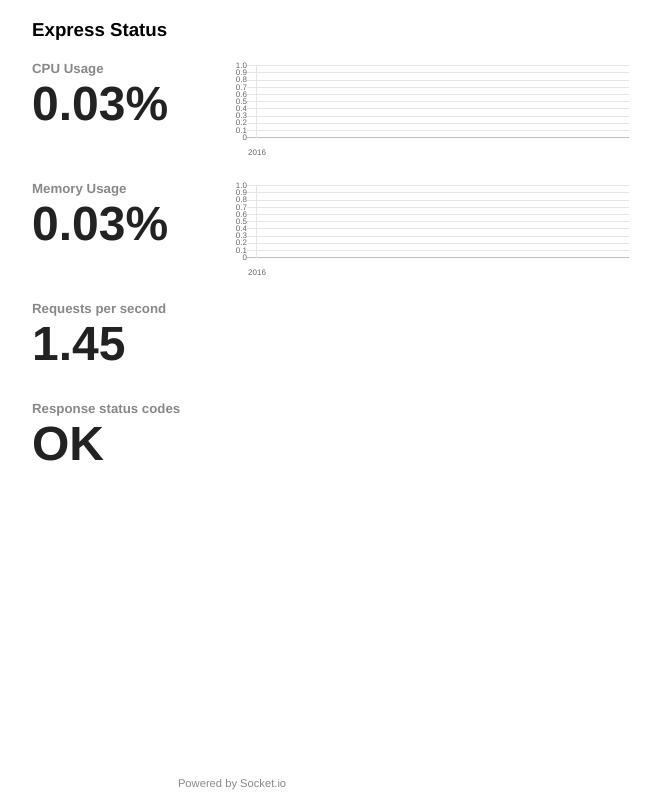
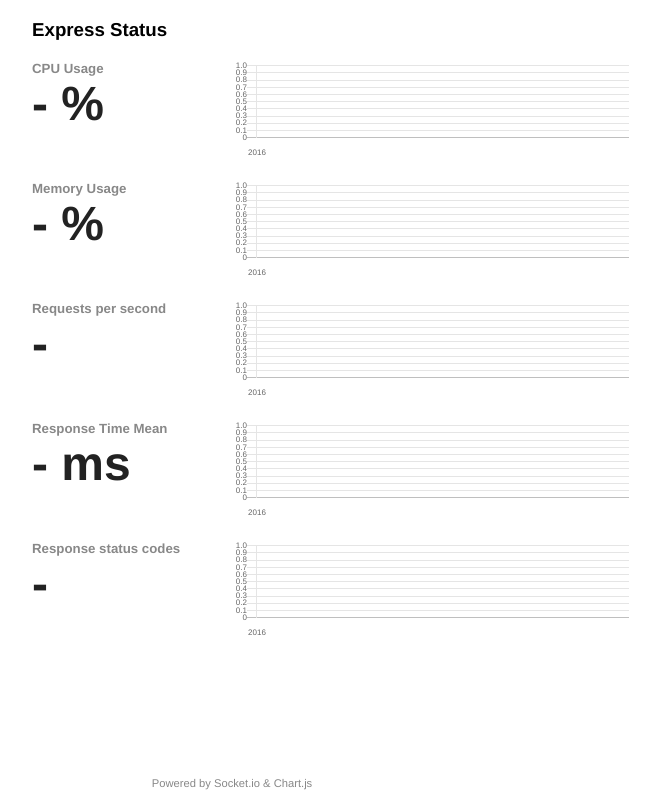
Before and after one commit to RafalWilinski/express-status-monitor, a website: page index.html in a window 1280 px wide. Shown: the whole page, without its empty margins (408-1068 px from the left). Drawn offline with nearby package versions, Linux system fonts and the light colour scheme; no server answers.

Commit message:
📫 Add support for Response Times

```diff
--- a/index.html
+++ b/index.html
@@ -50,33 +50,40 @@
     <div class="container">
         <div class="stats-column">
             <h5>CPU Usage</h5>
-            <h1 id="cpuStat">0.03%</h1>
+            <h1 id="cpuStat">- %</h1>
         </div>
         <canvas id="cpuChart" width="400" height="100"></canvas>
     </div>
     <div class="container">
         <div class="stats-column">
             <h5>Memory Usage</h5>
-            <h1 id="memStat">0.03%</h1>
+            <h1 id="memStat">- %</h1>
         </div>
         <canvas id="memChart" width="400" height="100"></canvas>
     </div>
     <div class="container">
         <div class="stats-column">
             <h5>Requests per second</h5>
-            <h1 id="rpsStat">1.45</h1>
+            <h1 id="rpsStat">-</h1>
         </div>
         <canvas id="rpsChart" width="400" height="100"></canvas>
     </div>
-    <div class="Status Codes">
+    <div class="container">
+        <div class="stats-column">
+            <h5>Response Time Mean</h5>
+            <h1 id="responseTimeStat">- ms</h1>
+        </div>
+        <canvas id="responseTimeChart" width="400" height="100"></canvas>
+    </div>
+    <div class="container">
         <div class="stats-column">
             <h5>Response status codes</h5>
-            <h1 id="codeStat">OK</h1>
+            <h1 id="statusCodeStat">-</h1>
         </div>
-        <canvas id="codeChart" width="400" height="100"></canvas>
+        <canvas id="statusCodeChart" width="400" height="100"></canvas>
     </div>
     <div class="footer">
-        <p>Powered by Socket.io</p>
+        <p>Powered by Socket.io & Chart.js</p>
     </div>
 </div>
 <script>
@@ -95,12 +102,35 @@
         lineTension: 0.3,
         pointRadius: 0,
     }];
+
     var memDataset = [{
         label: 'Memory Usage in MB',
         data: [],
         lineTension: 0.6,
         pointRadius: 0,
     }];
+
+    var responseTimeDataset = [{
+        label: 'Mean Response time',
+        data: [],
+        lineTension: 0.6,
+        pointRadius: 0,
+    }];
+
+    var rpsDataset = [{
+        label: 'Requests per second',
+        data: [],
+        lineTension: 0.6,
+        pointRadius: 0,
+    }];
+
+    var statusCodesDataset = [{
+        label: 'Memory Usage in MB',
+        data: [],
+        lineTension: 0.6,
+        pointRadius: 0,
+    }];
+
     var defaultOptions = {
         scales: {
             yAxes: [{
@@ -124,8 +154,14 @@
     };
 
     var cpuStat = document.getElementById('cpuStat');
+    var memStat = document.getElementById('memStat');
+    var responseTimeStat = document.getElementById('responseTimeStat');
+    var rpsStat = document.getElementById('rpsStat');
     var cpuChartCtx = document.getElementById("cpuChart");
     var memChartCtx = document.getElementById("memChart");
+    var rpsChartCtx = document.getElementById("rpsChart");
+    var responseTimeChartCtx = document.getElementById("responseTimeChart");
+    var statusCodeChartCtx = document.getElementById("statusCodeChart");
     var cpuChart = new Chart(cpuChartCtx, {
         type: 'line',
         data: {
@@ -144,17 +180,55 @@
         options: defaultOptions
     });
 
+    var rpsChart = new Chart(rpsChartCtx, {
+        type: 'line',
+        data: {
+            labels: labels,
+            datasets: responseTimeDataset,
+        },
+        options: defaultOptions
+    });
+
+    var responseTimeChart = new Chart(responseTimeChartCtx, {
+        type: 'line',
+        data: {
+            labels: labels,
+            datasets: responseTimeDataset,
+        },
+        options: defaultOptions
+    });
+
+    var statusCodeChart = new Chart(statusCodeChartCtx, {
+        type: 'line',
+        data: {
+            labels: labels,
+            datasets: statusCodesDataset,
+        },
+        options: defaultOptions
+    });
+
     socket.on('stats', function (data) {
         console.log(data);
         cpuStat.textContent = data.osStats[data.osStats.length - 1].cpu.toFixed(1) + '%';
-        cpuChart.data.datasets[0].data = data.osStats.map((point) => point.cpu);
-        cpuChart.data.labels = data.osStats.map((point) => point.timestamp);
+        cpuChart.data.datasets[0].data = data.osStats.map(function(point) { return point.cpu; });
+        cpuChart.data.labels = data.osStats.map(function(point) { return point.timestamp; });
         cpuChart.update();
 
         memStat.textContent = data.osStats[data.osStats.length - 1].memory.toFixed(1) + 'MB';
-        memChart.data.datasets[0].data = data.osStats.map((point) => point.memory);
-        memChart.data.labels = data.osStats.map((point) => point.timestamp);
+        memChart.data.datasets[0].data = data.osStats.map(function(point) { return point.memory; });
+        memChart.data.labels = data.osStats.map(function(point) { return point.timestamp; });
         memChart.update();
+
+        if (data.responses.length > 0) {
+            responseTimeStat.textContent = data.responses[data.responses.length - 1].mean.toFixed(1) + 'ms';
+            responseTimeChart.data.datasets[0].data = data.responses.map(function (point) {
+                return point.mean;
+            });
+            responseTimeChart.data.labels = data.responses.map(function (point) {
+                return point.timestamp;
+            });
+            responseTimeChart.update();
+        }
     });
 </script>
 </body>
```
Also changed, not shown: index.js (+43 -20 lines).
